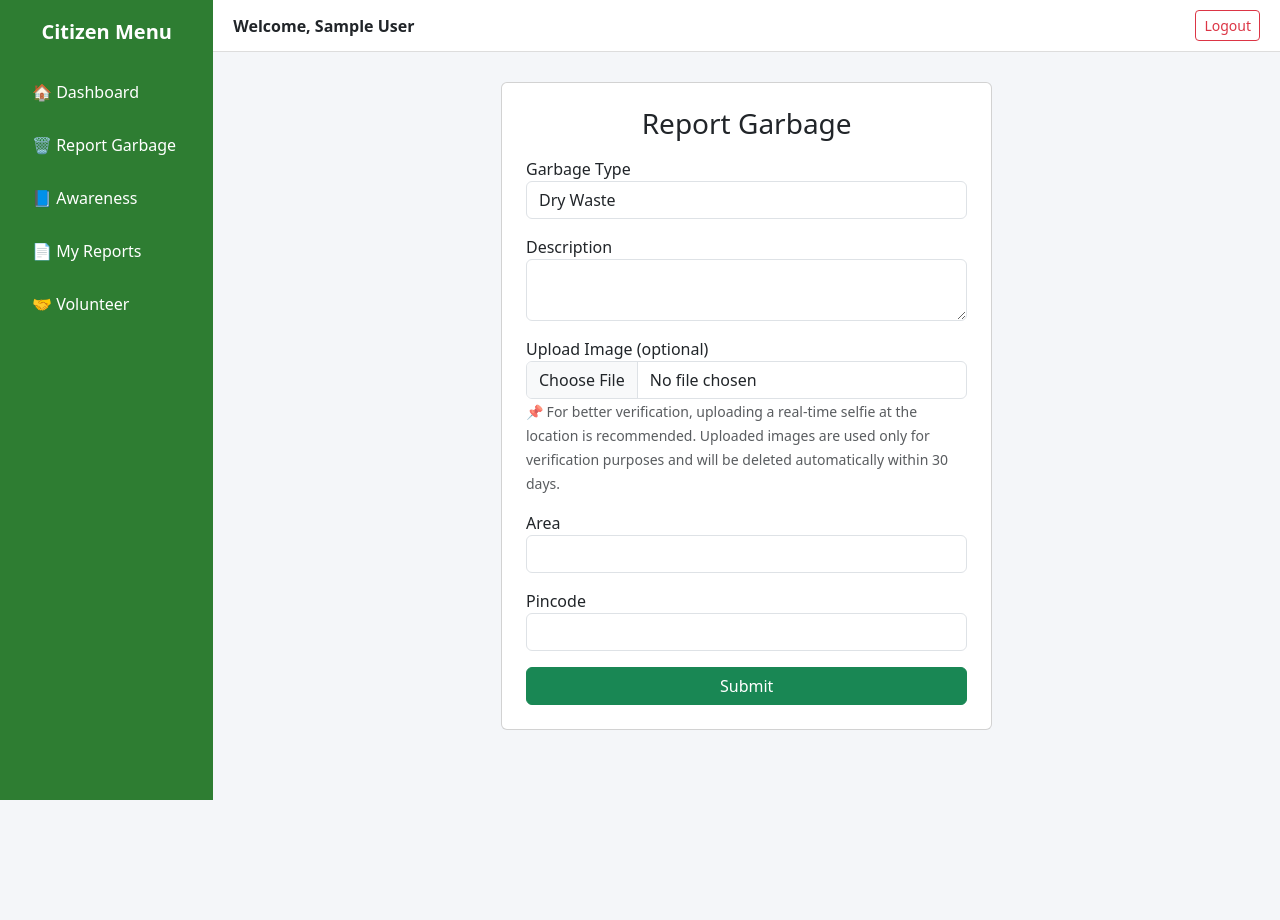
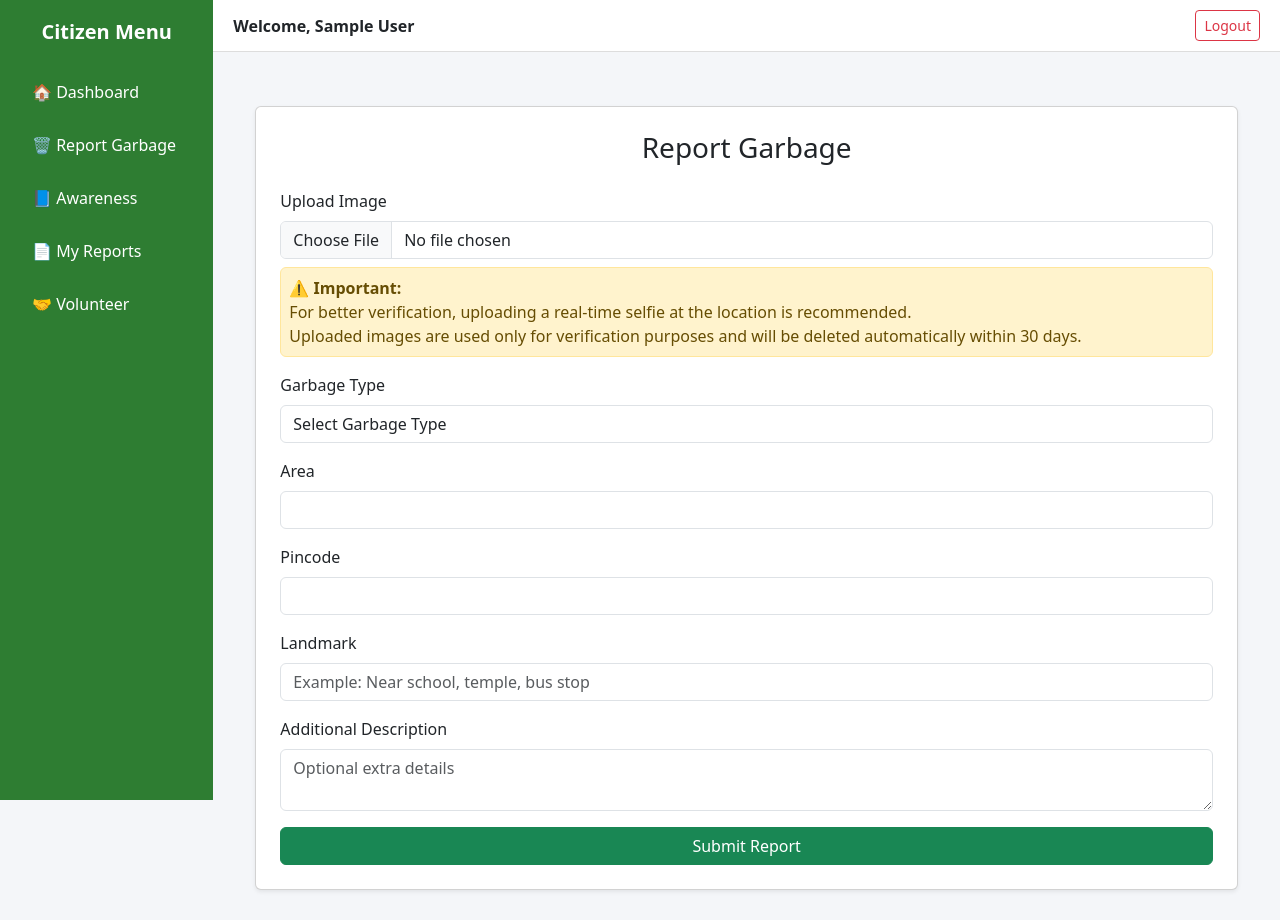
Before and after one commit to itsVasanthk/smart-cleanliness-system, a Flask app: page /report in a window 1280 px wide. Before the commit the page ends 800 px from the top, so only its background shows below. Run offline with Flask 3, Linux system fonts and the light colour scheme; the visitor is signed in with stand-in values (Sample User, id 1).

Commit message:
report form modified

```diff
--- a/app/routes/auth_routes.py
+++ b/app/routes/auth_routes.py
@@ -112,74 +112,93 @@ def my_reports():
 # ---------------- REPORT (IMAGE HASH + AREA/PINCODE) ----------------
 @auth_bp.route("/report", methods=["GET", "POST"])
 def report():
+
     if 'user_id' not in session:
         return redirect(url_for('auth.login'))
 
     if request.method == "POST":
-        garbage_type = request.form['garbage_type']
-        description = request.form['description']
+
+        garbage_type = request.form.get('garbage_type')
+
+        # Handle Other type
+        if garbage_type == "Other":
+            other = request.form.get('description')
+            garbage_type = "Other - " + other
+
+        description = request.form.get('description')
         area = request.form.get('area')
         pincode = request.form.get('pincode')
+        landmark = request.form.get('landmark')
+
         user_id = session['user_id']
 
         image = request.files.get('image')
+
         image_name = None
         image_hash_value = None
 
-        if image and image.filename:
+        if image and image.filename != "":
+
             filename = secure_filename(image.filename)
             image_path = os.path.join(UPLOAD_FOLDER, filename)
 
-            # Generate perceptual hash
+            # Generate hash
             img = Image.open(image)
             image_hash_value = str(imagehash.phash(img))
 
-            # Reset stream before saving
             image.stream.seek(0)
 
             cur = mysql.connection.cursor()
+
             cur.execute(
                 "SELECT complaint_id FROM complaints WHERE image_hash=%s",
                 (image_hash_value,)
             )
+
             duplicate = cur.fetchone()
 
             if duplicate:
                 cur.close()
-                return render_template(
-                    "report.html",
-                    error="⚠️ This image was already used in a previous report. Please upload a new image taken at the location."
+
+                flash(
+                    "This image was already used in another report. Please upload a new image.",
+                    "danger"
                 )
 
+                return redirect(url_for('auth.report'))
 
             image.save(image_path)
             image_name = filename
+
             cur.close()
 
+        # Insert complaint
         cur = mysql.connection.cursor()
-        cur.execute(
-            """
+
+        cur.execute("""
             INSERT INTO complaints
-            (user_id, garbage_type, description, status, image,
-             area, pincode, image_hash)
-            VALUES (%s, %s, %s, 'Pending', %s, %s, %s, %s)
-            """,
-            (
-                user_id,
-                garbage_type,
-                description,
-                image_name,
-                area,
-                pincode,
-                image_hash_value
-            )
-        )
+            (user_id, garbage_type, description, image, area, pincode, landmark, status, image_hash)
+            VALUES (%s,%s,%s,%s,%s,%s,%s,'Pending',%s)
+        """, (
+            user_id,
+            garbage_type,
+            description,
+            image_name,
+            area,
+            pincode,
+            landmark,
+            image_hash_value
+        ))
+
         mysql.connection.commit()
         cur.close()
+
+        flash("Complaint submitted successfully!", "success")
 
         return redirect(url_for('auth.citizen_dashboard'))
 
     return render_template("report.html")
+
 
 
 # ---------------- AUTHORITY DASHBOARD ----------------
--- a/app/templates/report.html
+++ b/app/templates/report.html
@@ -2,96 +2,168 @@
 
 {% block content %}
 
-<div class="row justify-content-center">
-    <div class="col-md-6">
-        <div class="card p-4">
-            <h3 class="mb-3 text-center">Report Garbage</h3>
+<div class="container mt-4">
+    <div class="card shadow-sm p-4">
+
+        <h3 class="text-center mb-4">Report Garbage</h3>
 
         <form method="POST" enctype="multipart/form-data">
 
+            <!-- Upload Image FIRST -->
             <div class="mb-3">
-                    <label>Garbage Type</label>
-                    <select name="garbage_type" class="form-control" required>
-                        <option>Dry Waste</option>
-                        <option>Wet Waste</option>
-                        <option>Plastic</option>
-                        <option>Overflowing Bin</option>
-                        <option>Open Dumping</option>
+                <label class="form-label">Upload Image</label>
+
+                <input type="file" name="image" class="form-control" required>
+
+                <div class="alert alert-warning mt-2 mb-0 p-2">
+
+                    <strong>⚠️ Important:</strong><br>
+
+                    For better verification, uploading a real-time selfie at the location is recommended.<br>
+
+                    Uploaded images are used only for verification purposes and will be deleted automatically within 30 days.
+
+                </div>
+
+            </div>
+
+
+            <!-- Garbage Type Dropdown -->
+            <div class="mb-3">
+                <label class="form-label">Garbage Type</label>
+
+                <select name="garbage_type"
+                        id="garbage_type"
+                        class="form-control"
+                        required
+                        onchange="toggleOtherField()">
+
+                    <option value="">Select Garbage Type</option>
+                    <option value="Dry Waste">Dry Waste</option>
+                    <option value="Wet Waste">Wet Waste</option>
+                    <option value="Other">Other</option>
+
                 </select>
             </div>
 
-                <div class="mb-3">
-                    <label>Description</label>
-                    <textarea name="description" class="form-control" required></textarea>
-                </div>
-                <div class="mb-3">
-                    <label>Upload Image (optional)</label>
-                    <input type="file" name="image" class="form-control" accept="image/*">
 
-                    <small class="text-muted">
-                        📌 For better verification, uploading a real-time selfie at the location is recommended.
-                            Uploaded images are used only for verification purposes and will be deleted automatically within 30 days.
-                    </small>
-                </div>
-                <div class="mb-3">
-                    <label>Area</label>
-                    <input type="text" name="area" id="area" class="form-control" required>
-                </div>
+            <!-- Other Description -->
+            <div class="mb-3" id="otherBox" style="display:none;">
+                <label class="form-label">Specify Other Type</label>
 
-                <div class="mb-3">
-                    <label>Pincode</label>
-                    <input type="text" name="pincode" id="pincode" class="form-control" required>
+                <textarea name="description"
+                          class="form-control"
+                          placeholder="Specify garbage type"></textarea>
             </div>
 
 
-                <button class="btn btn-success w-100">Submit</button>
-                {% if error %}
-<div class="alert alert-danger">
-    {{ error }}
+            <!-- Area -->
+            <div class="mb-3">
+                <label class="form-label">Area</label>
+
+                <input type="text"
+                       name="area"
+                       id="area"
+                       class="form-control"
+                       required>
             </div>
-{% endif %}
+
+
+            <!-- Pincode -->
+            <div class="mb-3">
+                <label class="form-label">Pincode</label>
+
+                <input type="text"
+                       name="pincode"
+                       id="pincode"
+                       class="form-control"
+                       required>
+            </div>
+
+
+            <!-- Landmark -->
+            <div class="mb-3">
+                <label class="form-label">Landmark</label>
+
+                <input type="text"
+                       name="landmark"
+                       class="form-control"
+                       placeholder="Example: Near school, temple, bus stop">
+            </div>
+
+
+            <!-- Additional Description -->
+            <div class="mb-3">
+                <label class="form-label">Additional Description</label>
+
+                <textarea name="additional_description"
+                          class="form-control"
+                          placeholder="Optional extra details"></textarea>
+            </div>
+
+
+            <button type="submit" class="btn btn-success w-100">
+                Submit Report
+            </button>
 
         </form>
-        </div>
+
     </div>
 </div>
 
+
 <script>
-if (navigator.geolocation) {
-    navigator.geolocation.getCurrentPosition(
-        function (position) {
-            const lat = position.coords.latitude;
-            const lon = position.coords.longitude;
 
-            // Reverse geocoding using OpenStreetMap (no API key)
-            fetch(`https://nominatim.openstreetmap.org/reverse?format=json&lat=${lat}&lon=${lon}`)
-                .then(response => response.json())
-                .then(data => {
-                    if (data.address) {
-                        // Area
-                        if (data.address.suburb) {
-                            document.getElementById("area").value = data.address.suburb;
-                        } else if (data.address.village) {
-                            document.getElementById("area").value = data.address.village;
-                        } else if (data.address.city) {
-                            document.getElementById("area").value = data.address.city;
+/* Show Other box */
+function toggleOtherField()
+{
+    var type = document.getElementById("garbage_type").value;
+    var box = document.getElementById("otherBox");
+
+    if(type === "Other")
+        box.style.display = "block";
+    else
+        box.style.display = "none";
 }
 
-                        // Pincode
-                        if (data.address.postcode) {
-                            document.getElementById("pincode").value = data.address.postcode;
+
+/* AUTO GPS LOCATION */
+window.onload = function()
+{
+    if (navigator.geolocation)
+    {
+        navigator.geolocation.getCurrentPosition(success, error);
     }
 }
-                })
-                .catch(() => {
-                    console.log("Reverse geocoding failed");
+
+
+function success(position)
+{
+    var lat = position.coords.latitude;
+    var lon = position.coords.longitude;
+
+    fetch(`https://nominatim.openstreetmap.org/reverse?lat=${lat}&lon=${lon}&format=json`)
+    .then(response => response.json())
+    .then(data =>
+    {
+        document.getElementById("area").value =
+            data.address.suburb ||
+            data.address.city ||
+            data.address.town ||
+            data.address.village ||
+            "";
+
+        document.getElementById("pincode").value =
+            data.address.postcode || "";
     });
-        },
-        function () {
-            alert("GPS permission denied. Please enter area and pincode manually.");
 }
-    );
+
+
+function error()
+{
+    console.log("Location permission denied");
 }
+
 </script>
 
 {% endblock %}
```
Lines whose indentation alone changed are shown as unchanged.
